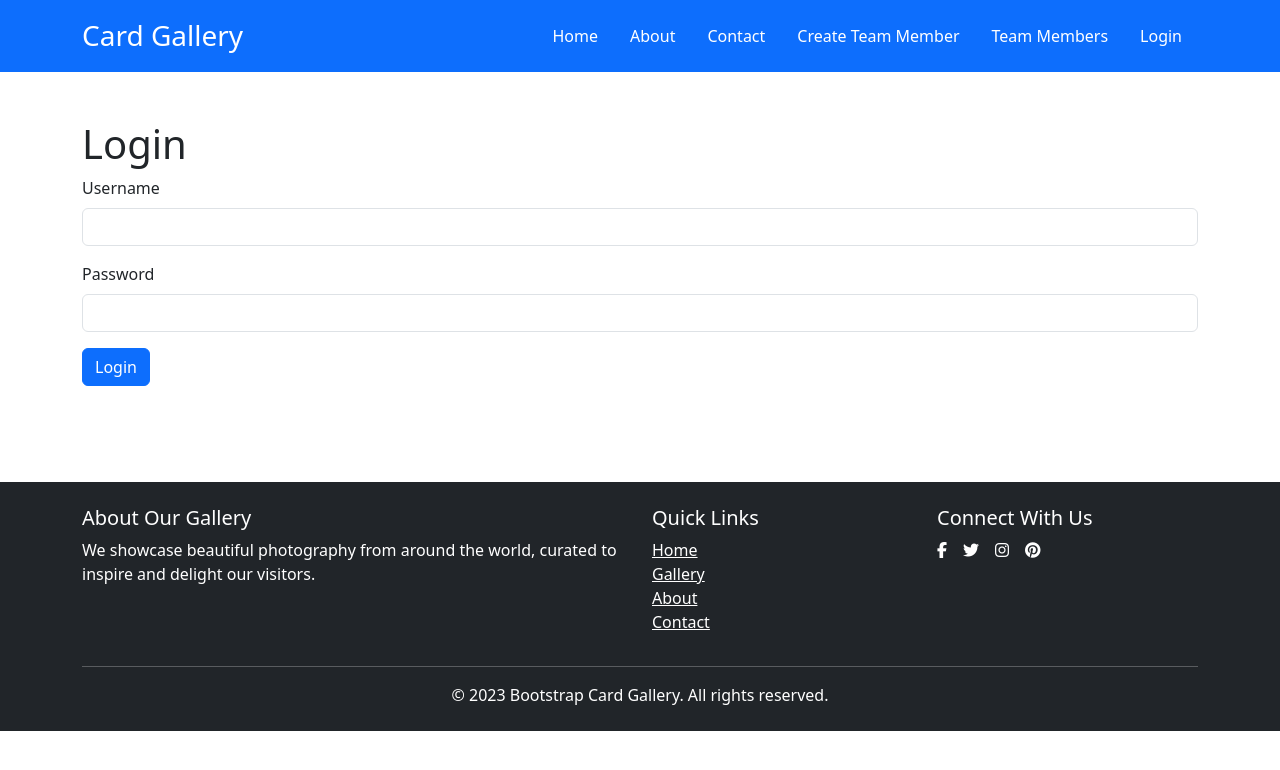
After one commit to Azzam49/nova_django_cards_gallery, a Django app: page /login/ in a window 1280 px wide. The commit adds this page. Shown: the top 770 px of the page. Run offline with Django 3.2, Linux system fonts and the light colour scheme; some libraries are stand-ins or nearby versions.

Commit message:
Login Frontend page

```diff
--- a/app/templates/app/assets/header.html
+++ b/app/templates/app/assets/header.html
@@ -20,6 +20,9 @@
                         <li class="nav-item">
                             <a class="nav-link text-white" href="{% url 'get_team_members' %}">Team Members</a>
                         </li>
+                        <li class="nav-item">
+                            <a class="nav-link text-white" href="{% url 'user_login' %}">Login</a>
+                        </li>
                     </ul>
                 </nav>
             </div>
--- /dev/null
+++ b/app/templates/app/login.html
@@ -0,0 +1,20 @@
+{% extends 'app/assets/base.html' %}
+
+{% block mainBlock %}
+    <h1>Login</h1>
+
+    <form method="post">
+        {% csrf_token %}
+        <div class="mb-3">
+            <label for="username" class="form-label">Username</label>
+            <input type="text" class="form-control" id="username" name="username" required>
+        </div>
+
+        <div class="mb-3">
+            <label for="password" class="form-label">Password</label>
+            <input type="password" class="form-control" id="password" name="password" required>
+        </div>
+
+        <button type="submit" class="btn btn-primary">Login</button>
+    </form>
+{% endblock mainBlock %}
--- a/app/views.py
+++ b/app/views.py
@@ -431,3 +431,12 @@ def edit_team_member(request, member_id):
         "team_member": team_member
     }
     return render(request, 'app/edit_team_member.html', context)
+
+
+
+def user_login(request):
+    # user click on login button
+    if request.method == "POST":
+        print(f"\nUser clicked on login button\n")
+
+    return render(request, 'app/login.html', {})
--- a/cards_gallery/urls.py
+++ b/cards_gallery/urls.py
@@ -26,6 +26,7 @@ from app.views import (
     delete_all_team_members,
     delete_team_member,
     edit_team_member,
+    user_login,
 )
 
 urlpatterns = [
@@ -40,4 +41,5 @@ urlpatterns = [
     path('delete-all-team-members/', delete_all_team_members, name='delete_all_team_members'),
     path('delete-team-member/<member_id>/', delete_team_member, name="delete_team_member"),
     path('edit-team-member/<member_id>/', edit_team_member, name='edit_team_member'),
+    path('login/', user_login, name='user_login'),
 ]
```
